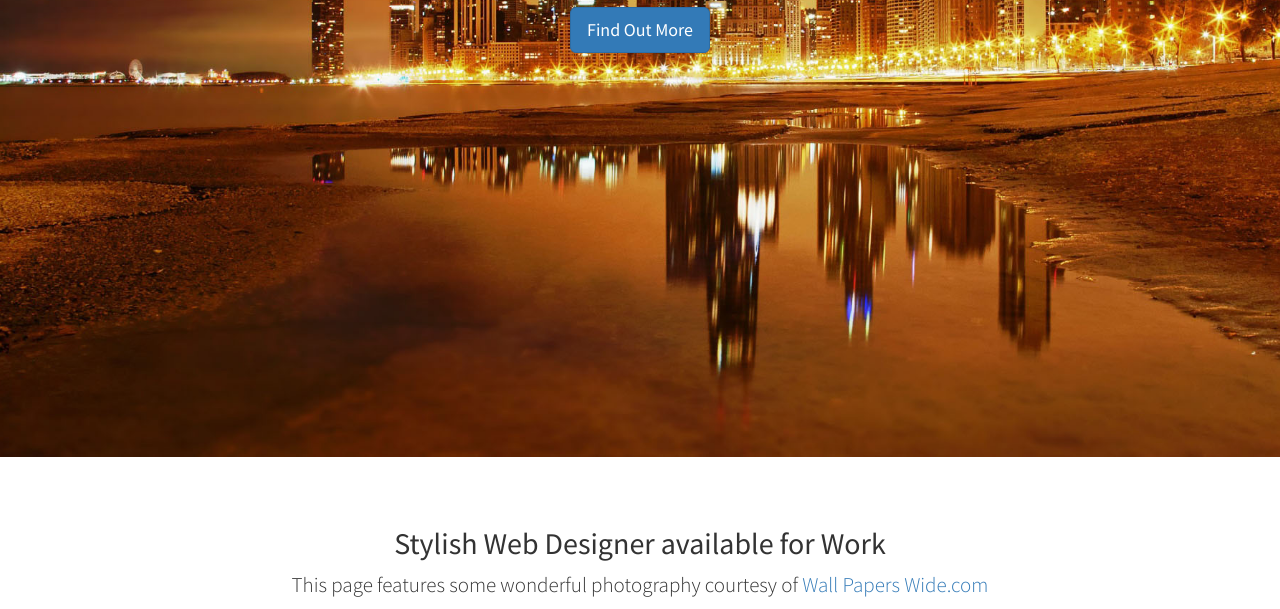
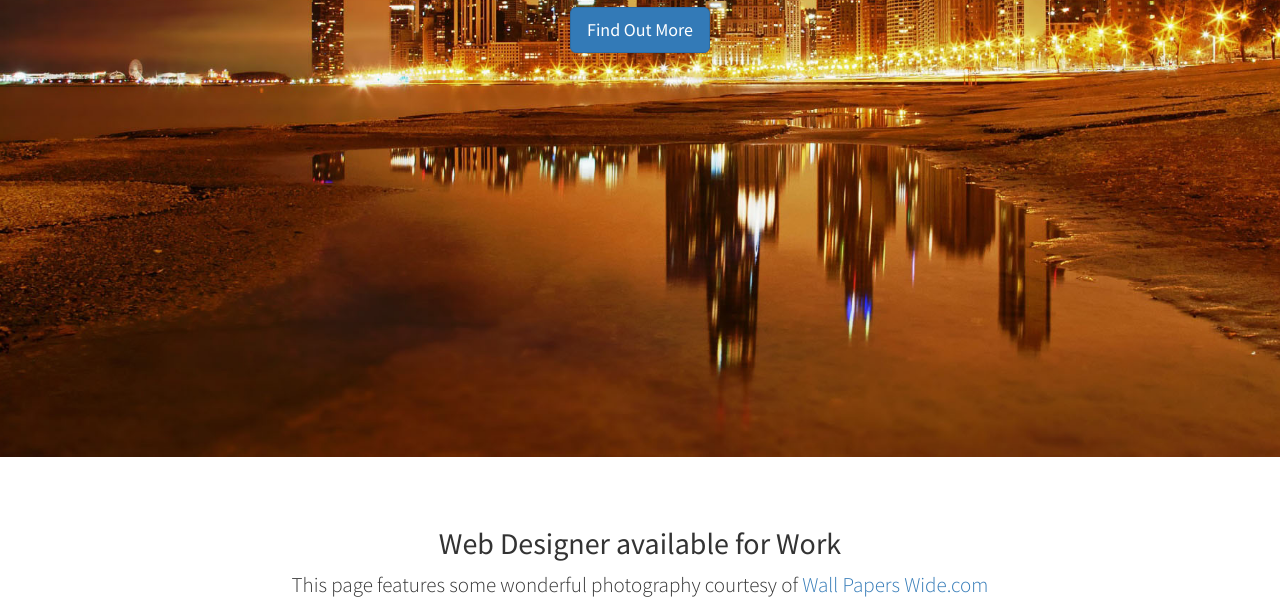
Before and after one commit to PaulB88/PaulBraden88.1, a plain HTML site: page index.html in a window 1280 px wide. Shown: the part 343-952 px from the top of the page. Drawn offline with nearby package versions, Linux system fonts and the light colour scheme.

Commit message:
Update index.html

```diff
--- a/index.html
+++ b/index.html
@@ -79,7 +79,7 @@
         <div class="container">
             <div class="row">
                 <div class="col-lg-12 text-center">
-                    <h2>Stylish Web Designer available for Work</h2>
+                    <h2> Web Designer available for Work</h2>
                     <p class="lead">This page features some wonderful photography courtesy of <a target="_blank" href="http://wallpaperswide.com/">Wall Papers Wide.com </a></p>
                 </div>
             </div>
```
